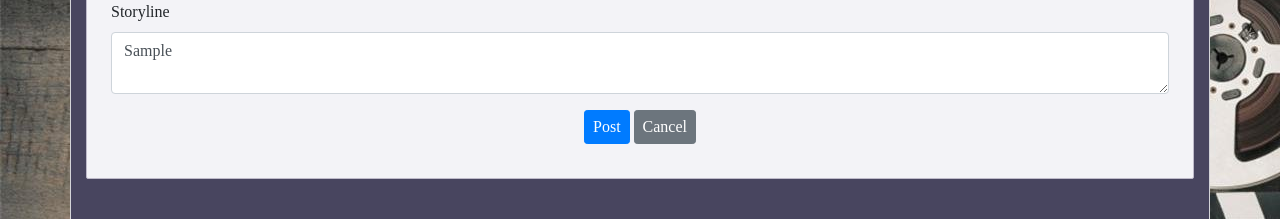
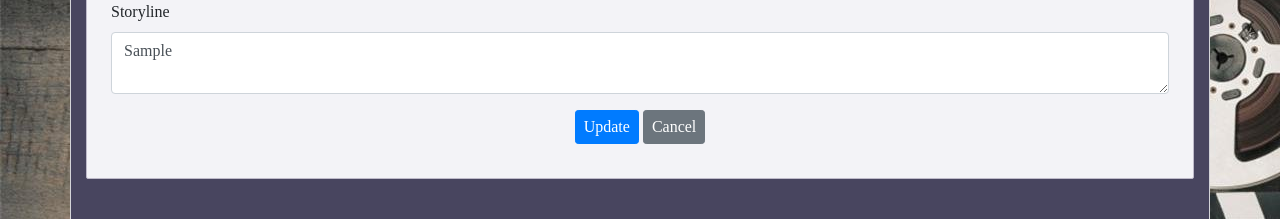
Before and after one commit to MShbana/item-catalog, a Flask app: page /genre/1/movie/1/update in a window 1280 px wide. Shown: the part 785-1004 px from the top of the page. Run offline with Flask 2, Linux system fonts and the light colour scheme; tables that the repository leaves empty hold one stand-in row (values such as "Sample post"); some libraries are stand-ins or nearby versions.

Commit message:
Changed button label for the update movie page

```diff
--- a/forms.py
+++ b/forms.py
@@ -71,7 +71,6 @@ class BaseMovieForm(FlaskForm):
                                   Length(min=50, max=1000)
                               ]
     )
-    post = SubmitField('Post')
 
 
 class NewMovieForm(BaseMovieForm):
@@ -85,6 +84,7 @@ class NewMovieForm(BaseMovieForm):
                             Length(min=2, max=50)
                         ]
     )
+    submit = SubmitField('Post')
 
 class UpdateMovieForm(BaseMovieForm):
     title = StringField('Title',
@@ -105,3 +105,4 @@ class UpdateMovieForm(BaseMovieForm):
                             InputRequired()
                         ]
     )
+    submit = SubmitField('Update')
--- a/templates/create_edit_movie.html
+++ b/templates/create_edit_movie.html
@@ -135,7 +135,7 @@
             </div>
         </fieldset>
         <div class="text-center">
-            {{ form.post(class='btn btn-sm btn-primary') }}
+            {{ form.submit(class='btn btn-sm btn-primary') }}
             <a class="btn btn-sm btn-secondary" role="button" id="cancel" href="{{ url_for('home') }}">Cancel</a>
         </div>
     </form>
```
